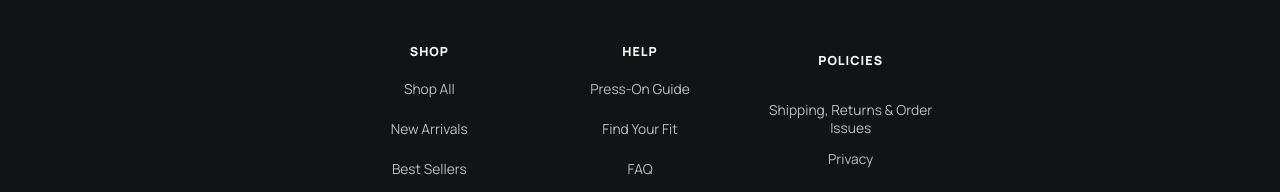
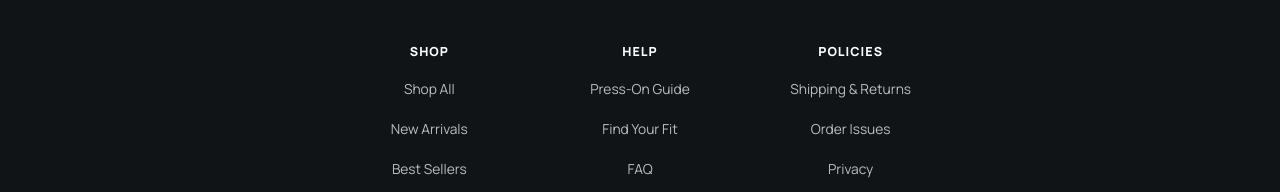
Before and after one commit to cashmoneyrick9/YourPrettySets, a React (Vite) app: page / in a window 1280 px wide. Shown: the part 3970-4162 px from the top of the page. Built offline with nearby package versions, Linux system fonts and the light colour scheme.

Commit message:
fix: align footer policy links

```diff
--- a/src/components/SiteFooter.tsx
+++ b/src/components/SiteFooter.tsx
@@ -17,7 +17,8 @@ const helpLinks = [
 ];
 
 const policyLinks = [
-  { label: "Shipping, Returns & Order Issues", href: "/help/shipping-returns" },
+  { label: "Shipping & Returns", href: "/help/shipping-returns" },
+  { label: "Order Issues", href: "/help/shipping-returns#order-problems" },
   { label: "Privacy", href: "/privacy" },
   { label: "Terms", href: "/terms" }
 ];
```
Also changed, not shown: 1 other file (tests, documents, lock files or other folders).
